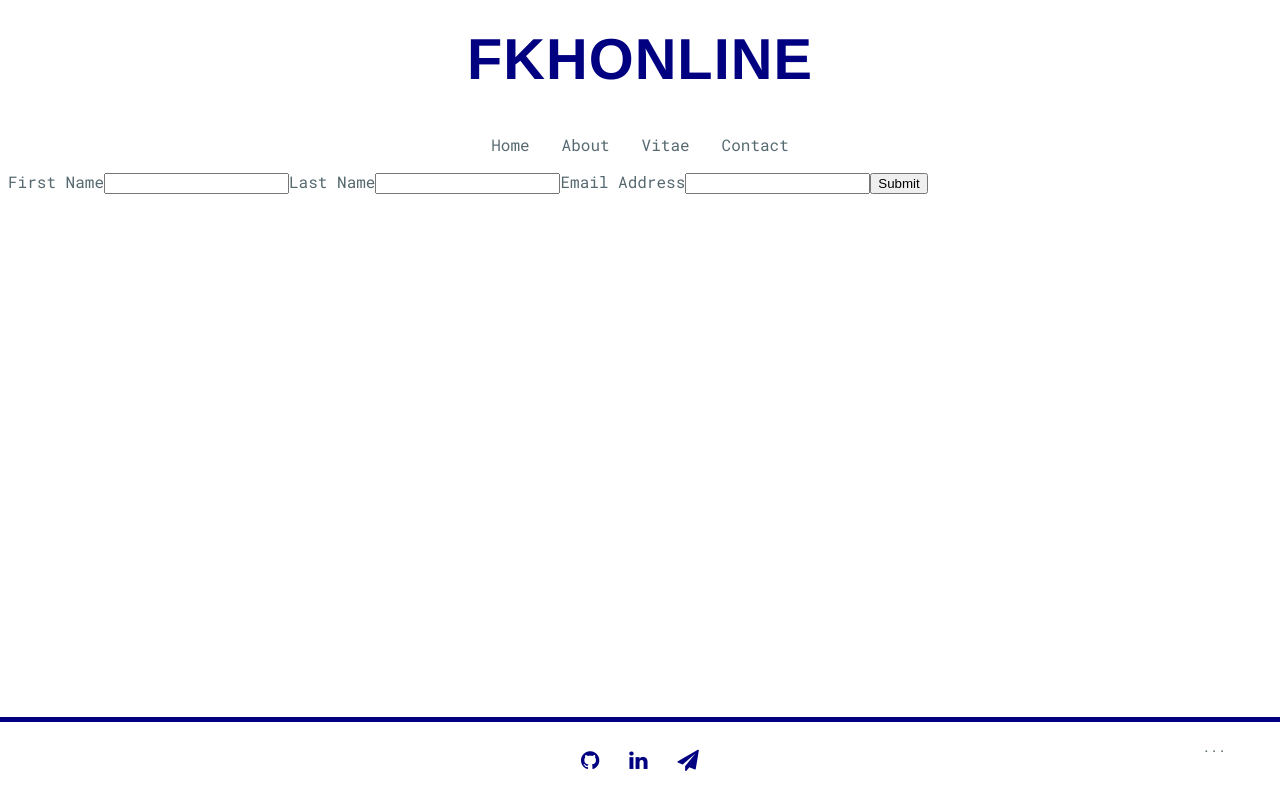
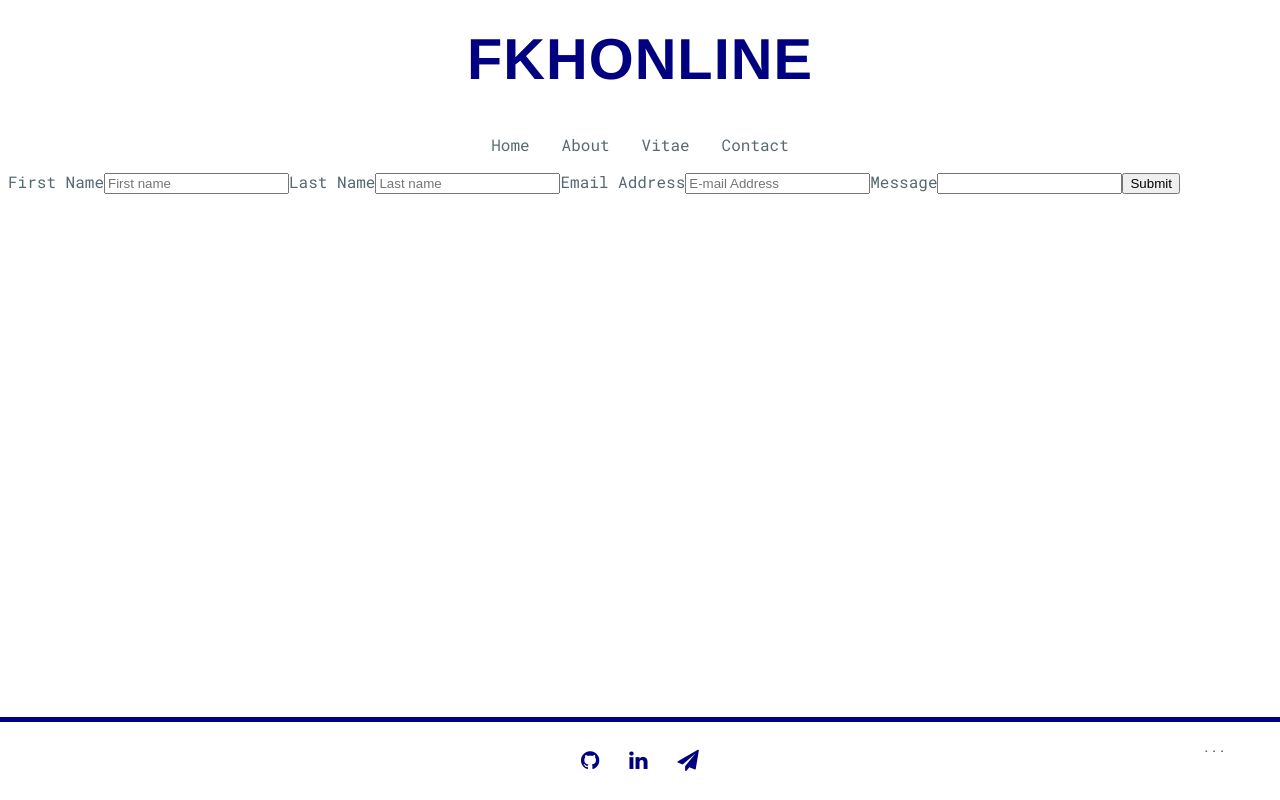
Before and after one commit to fkoh111/fkhonline, a React (Create React App) app: page /ContactForm in a window 1280 px wide. Built offline with nearby package versions, Linux system fonts and the light colour scheme; no server answers; a web font is replaced by a local one.

Commit message:
Added some placeholders

```diff
--- a/src/components/ContactForm.jsx
+++ b/src/components/ContactForm.jsx
@@ -7,6 +7,7 @@ const ContactForm = () => {
       firstName: "",
       lastName: "",
       email: "",
+      message: "",
     },
     onSubmit: (values) => {
       const envelope = JSON.stringify(values, null, 2);
@@ -20,6 +21,7 @@ const ContactForm = () => {
         id="firstName"
         name="firstName"
         type="text"
+        placeholder="First name"
         onChange={formik.handleChange}
         value={formik.values.firstName}
       />
@@ -29,6 +31,7 @@ const ContactForm = () => {
         id="lastName"
         name="lastName"
         type="text"
+        placeholder="Last name"
         onChange={formik.handleChange}
         value={formik.values.lastName}
       />
@@ -38,8 +41,18 @@ const ContactForm = () => {
         id="email"
         name="email"
         type="email"
+        placeholder="E-mail Address"
         onChange={formik.handleChange}
         value={formik.values.email}
+      />
+
+      <label htmlFor="message">Message</label>
+      <input
+        id="message"
+        name="message"
+        type="text"
+        onChange={formik.handleChange}
+        value={formik.values.message}
       />
 
       <button type="submit">Submit</button>
```
